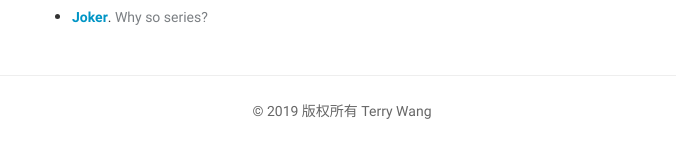
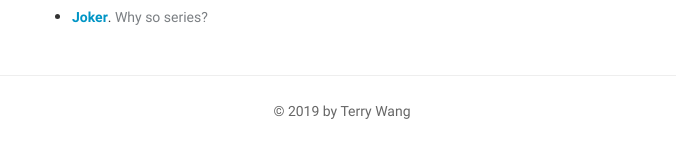
Before and after one commit to lvterry/lvterry.github.io, a Jekyll site: the page built from index.html, in a window 1280 px wide. Shown: the part 1310-1452 px from the top of the page, without its empty margins (298-974 px from the left). Built offline with Jekyll 4.4.1, drawn with Linux system fonts in a browser that asks for light colours; some web fonts are replaced.

Commit message:
update copy

```diff
--- a/_layouts/default.html
+++ b/_layouts/default.html
@@ -21,6 +21,6 @@
 
     {{ content }}
 
-    <footer>&copy; 2019 版权所有 Terry Wang</footer>
+    <footer>&copy; 2019 by Terry Wang</footer>
   </body>
 </html>
```
